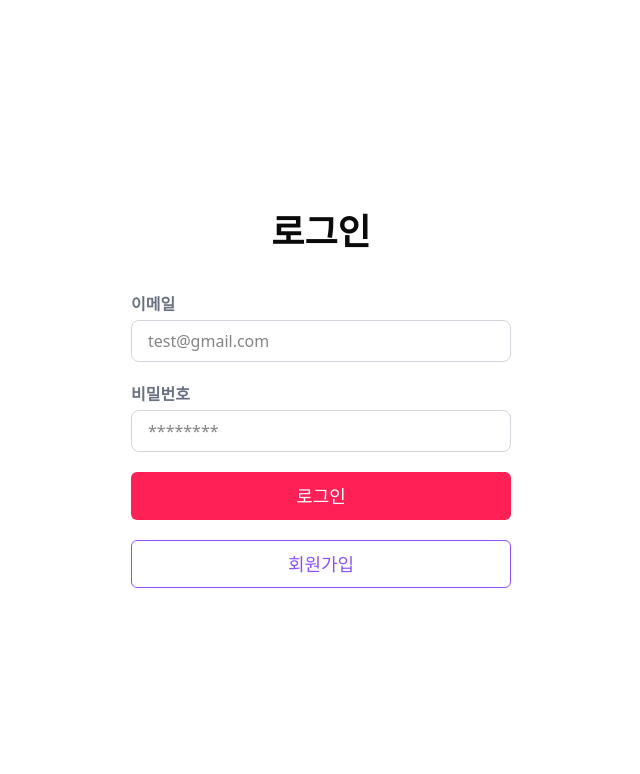
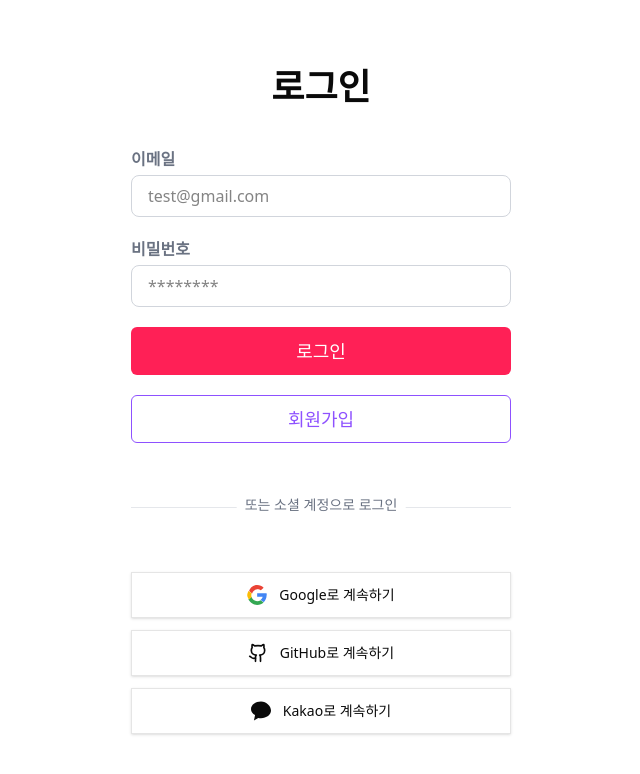
Before and after one commit to bookmakase/bookmakase-fe, a Next.js app: page /login in a window 1280 px wide. Shown: the top 774 px of the page, without its empty margins (319-959 px from the left). Built offline with nearby package versions, Linux system fonts and the light colour scheme.

Commit message:
feat: 회원가입, 로그인 ui 마크업 완료

```diff
--- a/src/app/(auth)/login/page.tsx
+++ b/src/app/(auth)/login/page.tsx
@@ -1,5 +1,6 @@
 "use client";
 
+import { GoogleIcon } from "@/components/icons/GoogleIcon";
 import Button from "@/components/ui/Button";
 import InputFeild from "@/components/ui/InputFeild";
 import { LoginInput, loginSchema } from "@/lib/validation";
@@ -7,6 +8,8 @@ import { zodResolver } from "@hookform/resolvers/zod";
 import { useRouter } from "next/navigation";
 import React from "react";
 import { useForm } from "react-hook-form";
+import { Github } from "lucide-react";
+import { KakaoIcon } from "@/components/icons/KakaoIcon";
 
 export default function LoginPage() {
   const router = useRouter();
@@ -89,6 +92,45 @@ export default function LoginPage() {
           회원가입
         </Button>
       </form>
+
+      {/* 로그인, 구글 버튼 */}
+      {/* 구분선 */}
+      <div className="relative my-6 w-full">
+        <hr className="border-t border-gray-200" />
+        <span className="absolute left-1/2 -top-3 transform -translate-x-1/2 bg-white px-2 text-sm text-gray-500 whitespace-nowrap">
+          또는 소셜 계정으로 로그인
+        </span>
+      </div>
+
+      <div className="flex flex-col gap-3 w-full">
+        {/* Google */}
+
+        <button
+          aria-label="Google로 로그인"
+          className="flex gap-3 border px-6 py-3 justify-center items-center cursor-pointer shadow"
+        >
+          <GoogleIcon className="w-5 h-5" />
+          <span className="text-sm font-medium">Google로 계속하기</span>
+        </button>
+
+        {/* GitHub */}
+        <button
+          aria-label="GitHub로 로그인"
+          className="flex gap-3 border px-6 py-3 justify-center items-center cursor-pointer shadow"
+        >
+          <Github className="w-5 h-5" />
+          <span className="text-sm font-medium">GitHub로 계속하기</span>
+        </button>
+
+        {/* Kakao */}
+        <button
+          aria-label="Kakao로 로그인"
+          className="flex gap-3 border px-6 py-3 justify-center items-center cursor-pointer shadow"
+        >
+          <KakaoIcon className="w-5 h-5" />
+          <span className="text-sm font-medium">Kakao로 계속하기</span>
+        </button>
+      </div>
     </div>
   );
 }
--- a/src/app/(auth)/register/page.tsx
+++ b/src/app/(auth)/register/page.tsx
@@ -25,6 +25,7 @@ export default function RegisterPage() {
   const passwordValue = watch("password");
   const confirmValue = watch("confirm");
   const nicknameValue = watch("nickname");
+  const phoneValue = watch("phone");
 
   const getStatus = (
     value: string,
@@ -108,6 +109,21 @@ export default function RegisterPage() {
           )}
         </div>
 
+        {/* 전화번호 필드 */}
+        <div>
+          <InputFeild
+            id="phone"
+            labelText="전화번호"
+            type="text"
+            placeholder="010-xxxx-xxxx"
+            validationStatus={getStatus(phoneValue, errors.phone)}
+            {...register("phone")}
+          />
+          {errors.phone && phoneValue && (
+            <p className="text-sm text-red-500">{errors.phone.message}</p>
+          )}
+        </div>
+
         <Button size="full" disabled={!isValid}>
           회원가입
         </Button>
--- /dev/null
+++ b/src/components/icons/GoogleIcon.tsx
@@ -0,0 +1,22 @@
+export const GoogleIcon = (props: React.SVGProps<SVGSVGElement>) => (
+  <svg viewBox="0 0 256 262" xmlns="http://www.w3.org/2000/svg" {...props}>
+    <g fill="none">
+      <path
+        d="M255.9 133.5c0-9.9-.9-17.1-2.8-24.6H130v45.2h71.6c-1.4 11.3-9 28.3-25.9 39.6l-.2 1.5 37.6 29.1 2.6.3c24.3-22.4 38.2-55.4 38.2-91.1Z"
+        fill="#4285F4"
+      />
+      <path
+        d="M130 261c34.5 0 63.4-11.4 84.5-31.1l-40.2-31.1c-10.8 7.5-25.4 12.7-44.3 12.7-33.9 0-62.6-22.8-72.8-54.3l-1.5.1-39.3 30.4-.5 1.4C37.2 226.9 80.9 261 130 261Z"
+        fill="#34A853"
+      />
+      <path
+        d="M57.2 157.2c-2.5-7.3-4-15-4-23.2s1.5-15.9 3.9-23.2l-.1-1.6-39.8-30.9-1.3.6C9.1 97.4 0 114.9 0 133.9c0 18.7 9 36.4 24.9 55l32.3-31.7Z"
+        fill="#FBBC05"
+      />
+      <path
+        d="M130 51.4c23.8 0 39.9 10.3 49.1 18.9l35.8-34.9C193.2 12.3 164.5 0 130 0 80.9 0 37.2 34.1 24.9 78.9l39.1 30.9c10.2-31.5 38.9-54.4 72.8-54.4Z"
+        fill="#EA4335"
+      />
+    </g>
+  </svg>
+);
--- /dev/null
+++ b/src/components/icons/KakaoIcon.tsx
@@ -0,0 +1,8 @@
+export const KakaoIcon = (props: React.SVGProps<SVGSVGElement>) => (
+  <svg viewBox="0 0 34 32" xmlns="http://www.w3.org/2000/svg" {...props}>
+    <path
+      fill="currentColor"
+      d="M17 0C7.6 0 0 5.8 0 13c0 4.1 2.7 7.7 6.9 10L5 32l7.3-4c1.5.2 2.9.3 4.7.3 9.4 0 17-5.8 17-13S26.4 0 17 0Z"
+    />
+  </svg>
+);
--- a/src/lib/validation.ts
+++ b/src/lib/validation.ts
@@ -3,6 +3,9 @@ import { z } from "zod";
 
 const strongPw = /^(?=.*[A-Za-z])(?=.*\d)(?=.*[^A-Za-z0-9]).{8,32}$/;
 
+const phoneRegex = /^01[016789]-?\d{3,4}-?\d{4}$/;
+
+// 회원가입 유효성 검사
 export const registerSchema = z
   .object({
     email: z.string().email("이메일 형식이 올바르지 않습니다."),
@@ -14,12 +17,17 @@ export const registerSchema = z
       ),
     confirm: z.string().regex(strongPw, "비밀번호가 다릅니다."),
     nickname: z.string().min(4, "4자 이상").max(10, "10자 이하").trim(),
+    phone: z
+      .string()
+      .regex(phoneRegex, "전화번호 형식이 올바르지 않습니다.")
+      .trim(),
   })
   .refine(({ password, confirm }) => password === confirm, {
     message: "입력한 비밀번호가 다릅니다.",
     path: ["confirm"],
   });
 
+//로그인 유효성 검사
 export const loginSchema = z.object({
   email: z.string().email("이메일 형식이 올바르지 않습니다."),
   password: z
```
